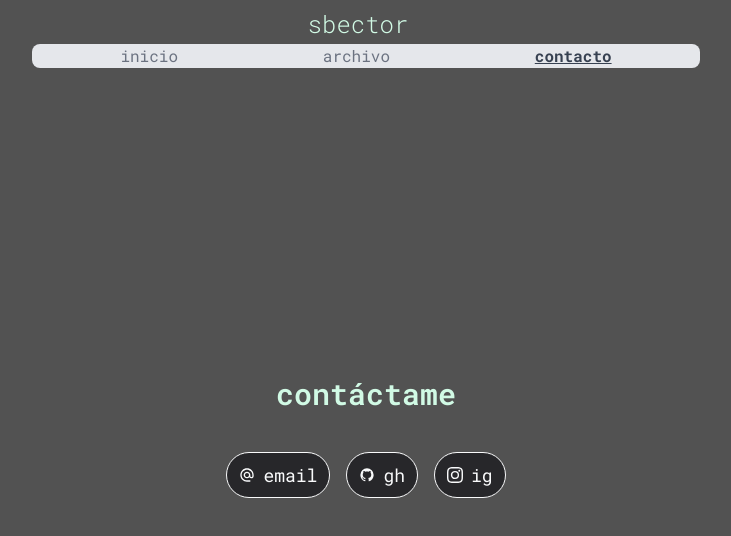
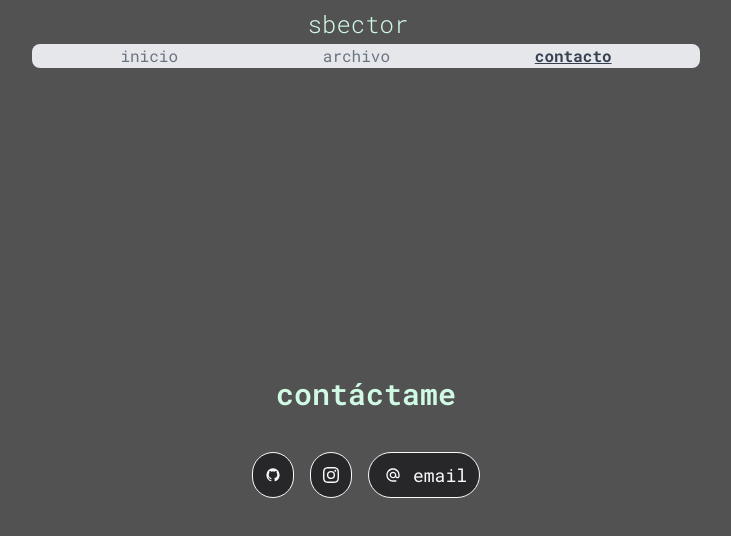
Before and after one commit to Sbector/artista, a Next.js app: page /contacto in a window 1280 px wide. Shown: the top 536 px of the page, without its empty margins (274-1005 px from the left). Built offline with nearby package versions, Linux system fonts and the light colour scheme.

Commit message:
Change social pilla order

```diff
--- a/src/app/contacto/page.tsx
+++ b/src/app/contacto/page.tsx
@@ -17,14 +17,14 @@ export default function Contacto() {
                 <div>
                     <h1 className="text-center text-lg font-semibold text-emerald-100 pb-6 md:text-3xl md:pb-10">contáctame</h1>
                     <nav className="flex flex-wrap justify-center gap-2 md:gap-4 h-auto">
-                        <SocialPill href="mailto:sbector.prod@gmail.com">
-                            <MailIcon className="w-4 h-4"/>email
-                        </SocialPill>
                         <SocialPill href="https://github.com/Sbector">
-                            <GithubIcon className="w-4 h-4" />gh
+                            <GithubIcon className="w-4 h-4" />
                         </SocialPill>
                         <SocialPill href="https://www.instagram.com/saulbector/">
-                            <InstaIcon className="w-4 h-4" />ig
+                            <InstaIcon className="w-4 h-4" />
+                        </SocialPill>
+                        <SocialPill href="mailto:sbector.prod@gmail.com">
+                            <MailIcon className="w- h-4"/>email
                         </SocialPill>
                     </nav>
                 </div>
```
